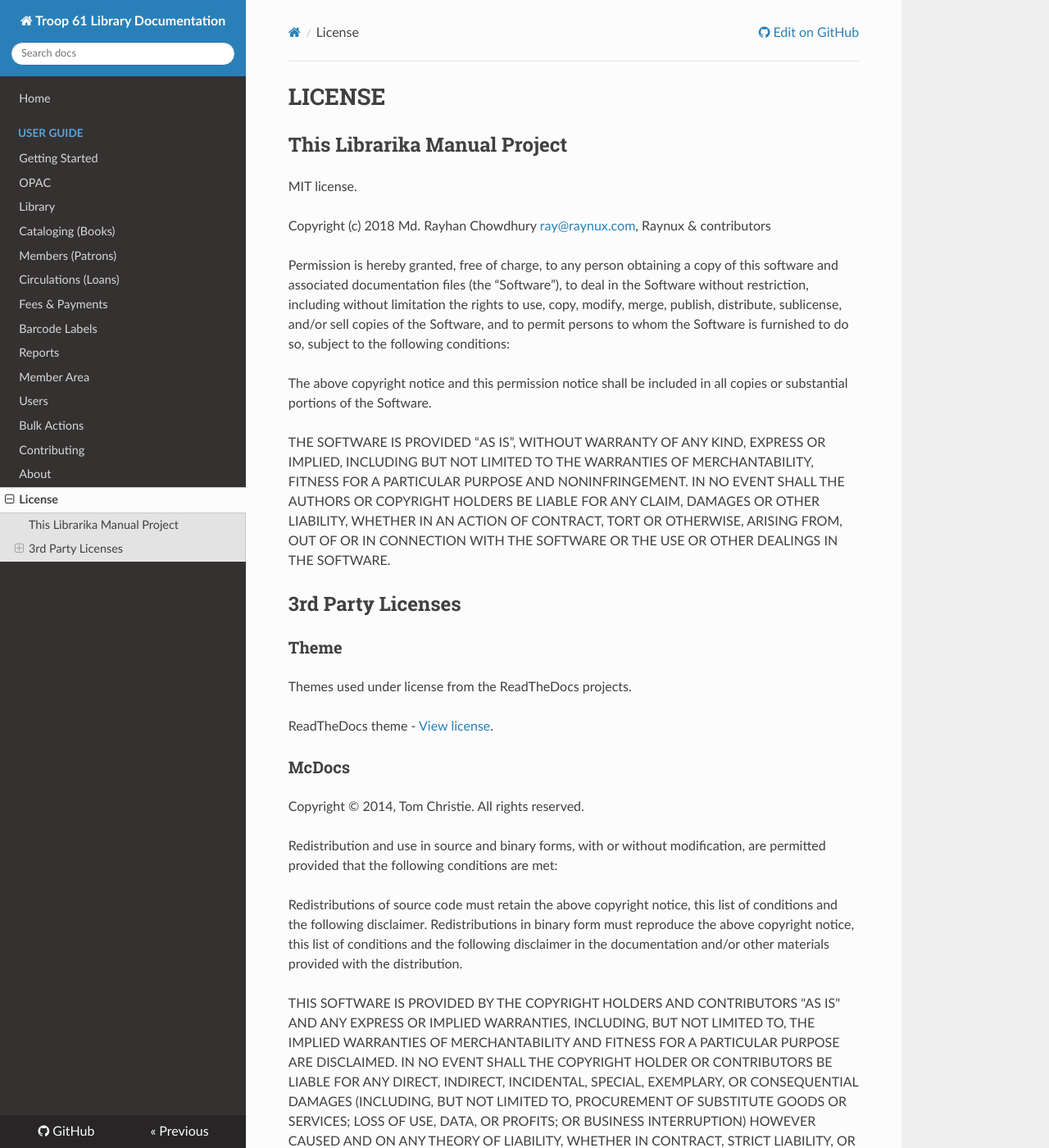
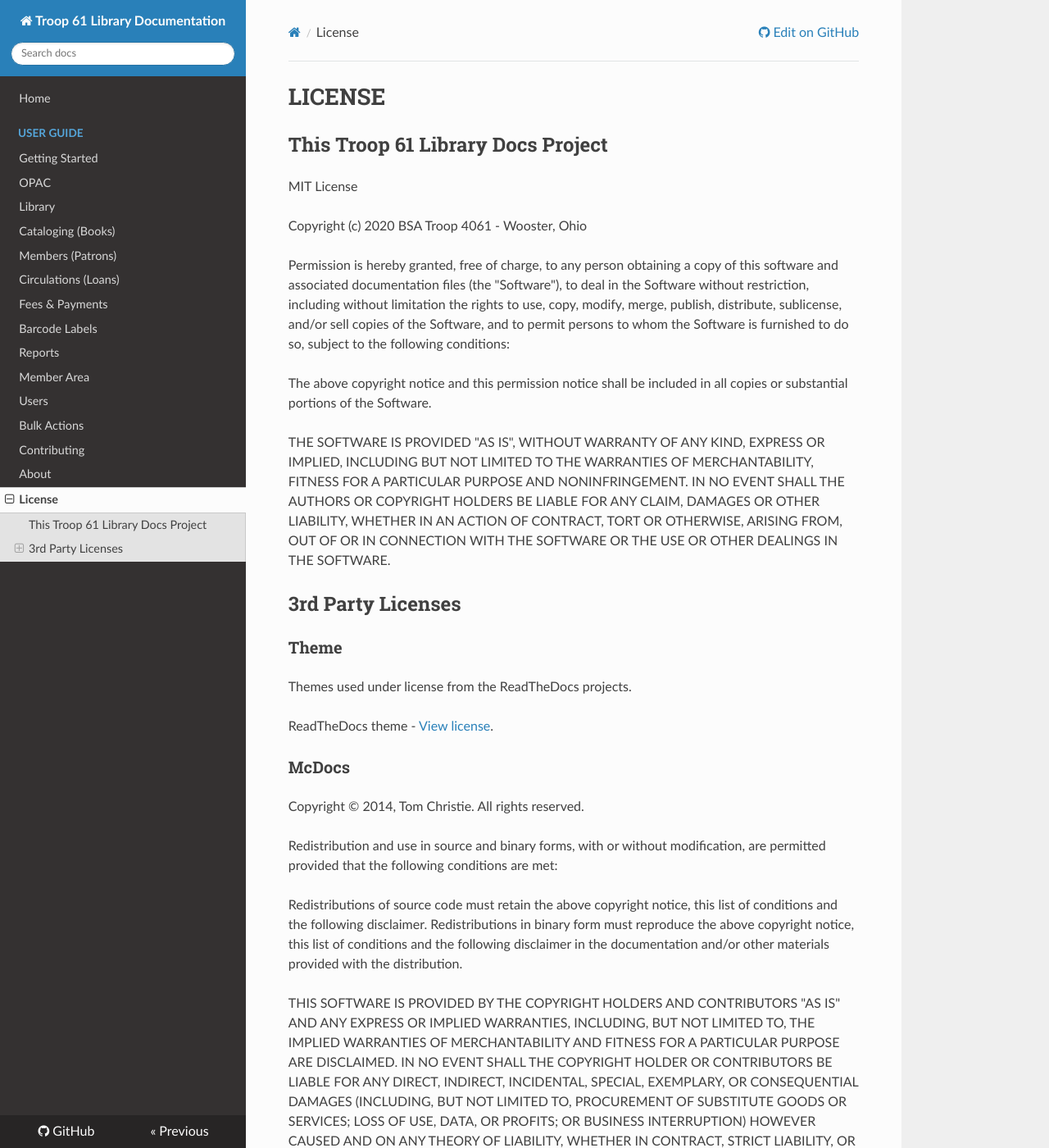
Before and after one commit to jackveney/Troop61LibraryDocs, an MkDocs documentation site: the page built from docs/license.md, in a window 1280 px wide and 1400 px high. Shown: the whole window at 82% size. Built offline with MkDocs 1.6.1, drawn with Linux system fonts in a browser that asks for light colours; nearby versions of some CDN libraries; some of the changed text lies outside the part shown.

Commit message:
Update license.md

```diff
--- a/docs/license.md
+++ b/docs/license.md
@@ -1,17 +1,30 @@
 LICENSE
 =======
 
-## This Librarika Manual Project
+## This Troop 61 Library Docs Project
 
-MIT license.
 
-Copyright (c) 2018 Md. Rayhan Chowdhury <ray@raynux.com>, Raynux & contributors
+MIT License
 
-Permission is hereby granted, free of charge, to any person obtaining a copy of this software and associated documentation files (the “Software”), to deal in the Software without restriction, including without limitation the rights to use, copy, modify, merge, publish, distribute, sublicense, and/or sell copies of the Software, and to permit persons to whom the Software is furnished to do so, subject to the following conditions:
+Copyright (c) 2020  BSA Troop 4061 - Wooster, Ohio
 
-The above copyright notice and this permission notice shall be included in all copies or substantial portions of the Software.
+Permission is hereby granted, free of charge, to any person obtaining a copy
+of this software and associated documentation files (the "Software"), to deal
+in the Software without restriction, including without limitation the rights
+to use, copy, modify, merge, publish, distribute, sublicense, and/or sell
+copies of the Software, and to permit persons to whom the Software is
+furnished to do so, subject to the following conditions:
 
-THE SOFTWARE IS PROVIDED “AS IS”, WITHOUT WARRANTY OF ANY KIND, EXPRESS OR IMPLIED, INCLUDING BUT NOT LIMITED TO THE WARRANTIES OF MERCHANTABILITY, FITNESS FOR A PARTICULAR PURPOSE AND NONINFRINGEMENT. IN NO EVENT SHALL THE AUTHORS OR COPYRIGHT HOLDERS BE LIABLE FOR ANY CLAIM, DAMAGES OR OTHER LIABILITY, WHETHER IN AN ACTION OF CONTRACT, TORT OR OTHERWISE, ARISING FROM, OUT OF OR IN CONNECTION WITH THE SOFTWARE OR THE USE OR OTHER DEALINGS IN THE SOFTWARE.
+The above copyright notice and this permission notice shall be included in all
+copies or substantial portions of the Software.
+
+THE SOFTWARE IS PROVIDED "AS IS", WITHOUT WARRANTY OF ANY KIND, EXPRESS OR
+IMPLIED, INCLUDING BUT NOT LIMITED TO THE WARRANTIES OF MERCHANTABILITY,
+FITNESS FOR A PARTICULAR PURPOSE AND NONINFRINGEMENT. IN NO EVENT SHALL THE
+AUTHORS OR COPYRIGHT HOLDERS BE LIABLE FOR ANY CLAIM, DAMAGES OR OTHER
+LIABILITY, WHETHER IN AN ACTION OF CONTRACT, TORT OR OTHERWISE, ARISING FROM,
+OUT OF OR IN CONNECTION WITH THE SOFTWARE OR THE USE OR OTHER DEALINGS IN THE
+SOFTWARE.
 
 ## 3rd Party Licenses
 
@@ -52,3 +65,28 @@ ANY WAY OUT OF THE USE OF THIS SOFTWARE, EVEN IF ADVISED OF THE
 POSSIBILITY OF SUCH DAMAGE.
 
 Many thanks to the authors and contributors of those wonderful projects.
+
+### Read The Docs
+
+Copyright (c) 2010-2019 Read the Docs, Inc & contributors
+
+Permission is hereby granted, free of charge, to any person
+obtaining a copy of this software and associated documentation
+files (the "Software"), to deal in the Software without
+restriction, including without limitation the rights to use,
+copy, modify, merge, publish, distribute, sublicense, and/or sell
+copies of the Software, and to permit persons to whom the
+Software is furnished to do so, subject to the following
+conditions:
+
+The above copyright notice and this permission notice shall be
+included in all copies or substantial portions of the Software.
+
+THE SOFTWARE IS PROVIDED "AS IS", WITHOUT WARRANTY OF ANY KIND,
+EXPRESS OR IMPLIED, INCLUDING BUT NOT LIMITED TO THE WARRANTIES
+OF MERCHANTABILITY, FITNESS FOR A PARTICULAR PURPOSE AND
+NONINFRINGEMENT. IN NO EVENT SHALL THE AUTHORS OR COPYRIGHT
+HOLDERS BE LIABLE FOR ANY CLAIM, DAMAGES OR OTHER LIABILITY,
+WHETHER IN AN ACTION OF CONTRACT, TORT OR OTHERWISE, ARISING
+FROM, OUT OF OR IN CONNECTION WITH THE SOFTWARE OR THE USE OR
+OTHER DEALINGS IN THE SOFTWARE.
```
